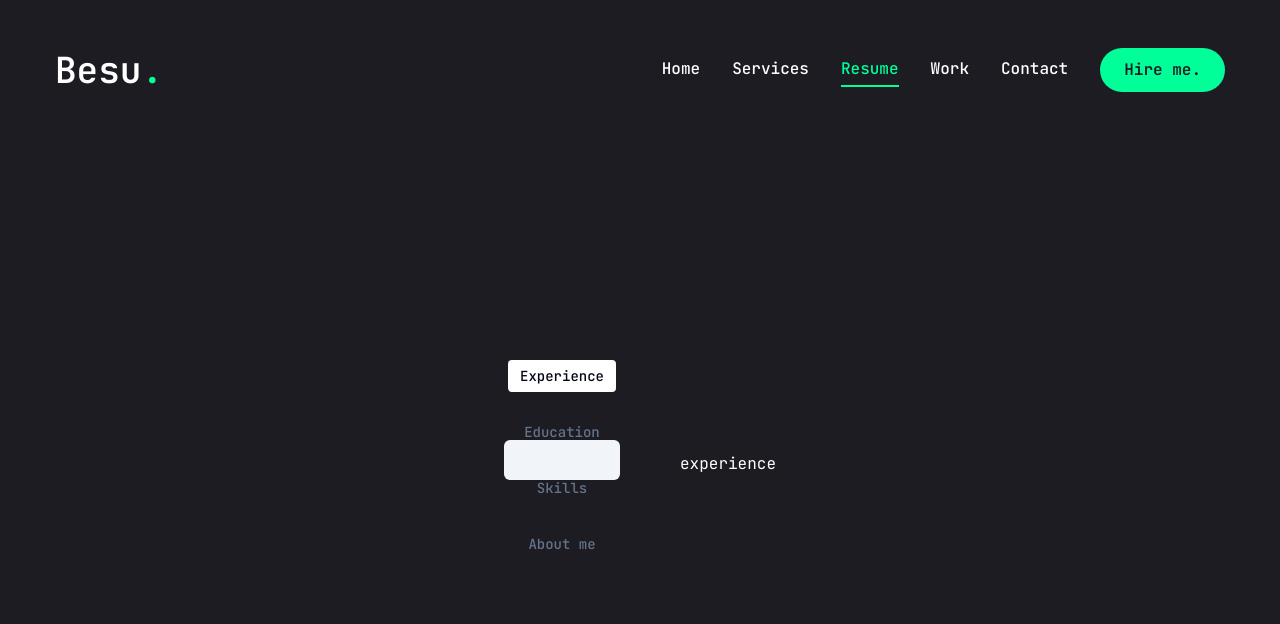
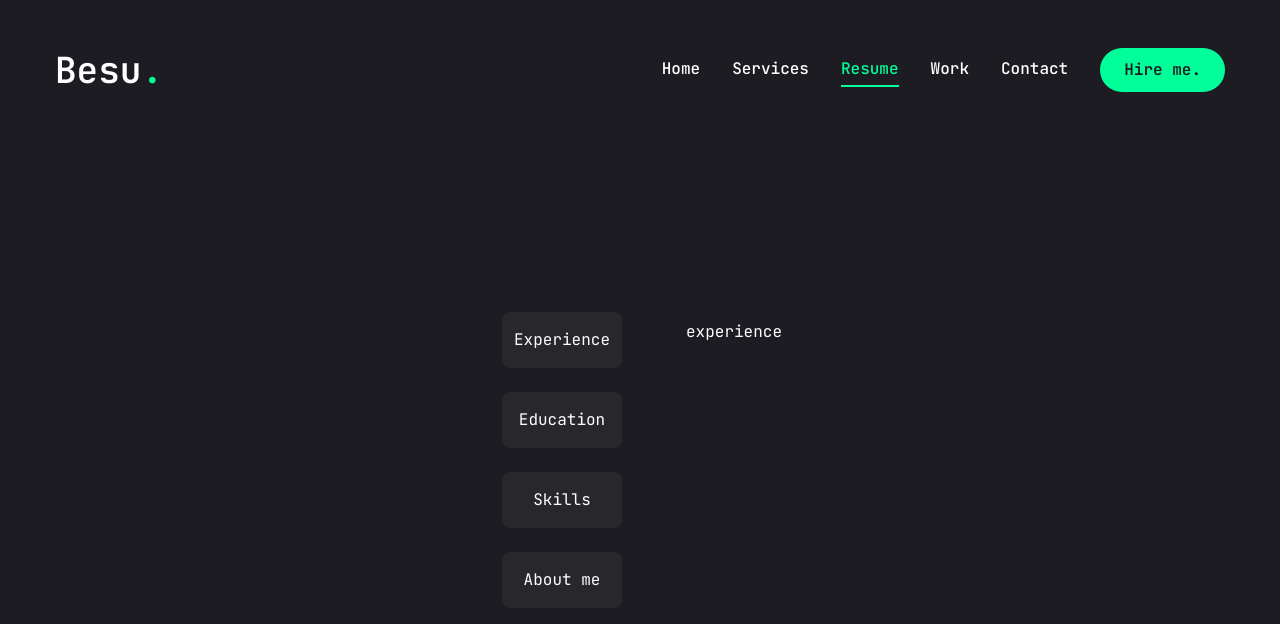
Before and after one commit to Besufekad-HAZ/My-Portfolio-Next, a Next.js app: page /resume in a window 1280 px wide. Shown: the top 624 px of the page. Built offline with nearby package versions, Linux system fonts and the light colour scheme.

Commit message:
Style the tabs component page

```diff
--- a/components/ui/tabs.tsx
+++ b/components/ui/tabs.tsx
@@ -1,11 +1,11 @@
-"use client"
+"use client";
 
-import * as React from "react"
-import * as TabsPrimitive from "@radix-ui/react-tabs"
+import * as React from "react";
+import * as TabsPrimitive from "@radix-ui/react-tabs";
 
-import { cn } from "@/lib/utils"
+import { cn } from "@/lib/utils";
 
-const Tabs = TabsPrimitive.Root
+const Tabs = TabsPrimitive.Root;
 
 const TabsList = React.forwardRef<
   React.ElementRef<typeof TabsPrimitive.List>,
@@ -13,29 +13,20 @@ const TabsList = React.forwardRef<
 >(({ className, ...props }, ref) => (
   <TabsPrimitive.List
     ref={ref}
-    className={cn(
-      "inline-flex h-10 items-center justify-center rounded-md bg-slate-100 p-1 text-slate-500 dark:bg-slate-800 dark:text-slate-400",
-      className
-    )}
+    className={cn("inline-flex h-auto rounded-md p-1 text-primary", className)}
     {...props}
   />
-))
-TabsList.displayName = TabsPrimitive.List.displayName
+));
+TabsList.displayName = TabsPrimitive.List.displayName;
 
 const TabsTrigger = React.forwardRef<
   React.ElementRef<typeof TabsPrimitive.Trigger>,
   React.ComponentPropsWithoutRef<typeof TabsPrimitive.Trigger>
 >(({ className, ...props }, ref) => (
-  <TabsPrimitive.Trigger
-    ref={ref}
-    className={cn(
-      "inline-flex items-center justify-center whitespace-nowrap rounded-sm px-3 py-1.5 text-sm font-medium ring-offset-white transition-all focus-visible:outline-none focus-visible:ring-2 focus-visible:ring-slate-950 focus-visible:ring-offset-2 disabled:pointer-events-none disabled:opacity-50 data-[state=active]:bg-white data-[state=active]:text-slate-950 data-[state=active]:shadow-sm dark:ring-offset-slate-950 dark:focus-visible:ring-slate-300 dark:data-[state=active]:bg-slate-950 dark:data-[state=active]:text-slate-50",
-      className
-    )}
-    {...props}
-  />
-))
-TabsTrigger.displayName = TabsPrimitive.Trigger.displayName
+  <TabsPrimitive.Trigger ref={ref} className={cn(
+    "inline-flex items-center w-full bg-[#27272c] justify-center whitespace-nowrap text-white rounded-lg p-3 text-balance", className)} {...props} />
+));
+TabsTrigger.displayName = TabsPrimitive.Trigger.displayName;
 
 const TabsContent = React.forwardRef<
   React.ElementRef<typeof TabsPrimitive.Content>,
@@ -49,7 +40,7 @@ const TabsContent = React.forwardRef<
     )}
     {...props}
   />
-))
-TabsContent.displayName = TabsPrimitive.Content.displayName
+));
+TabsContent.displayName = TabsPrimitive.Content.displayName;
 
-export { Tabs, TabsList, TabsTrigger, TabsContent }
+export { Tabs, TabsList, TabsTrigger, TabsContent };
```
